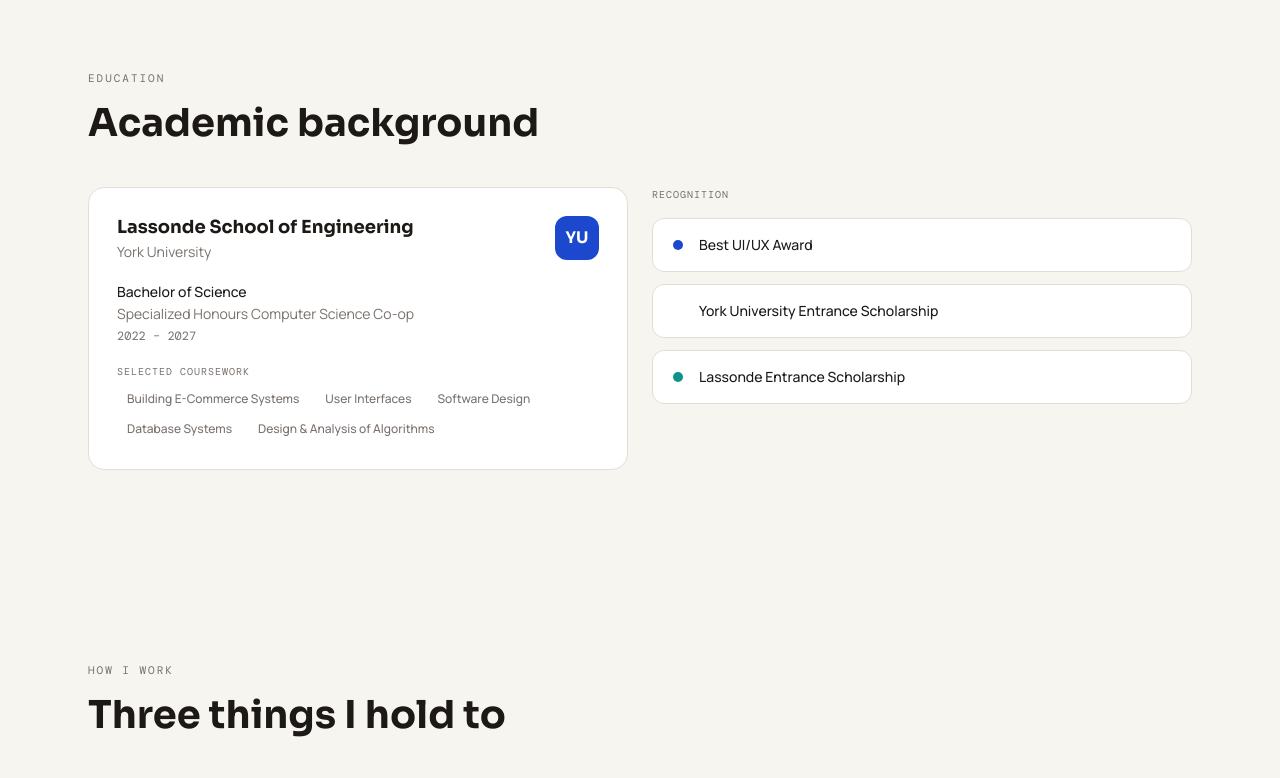
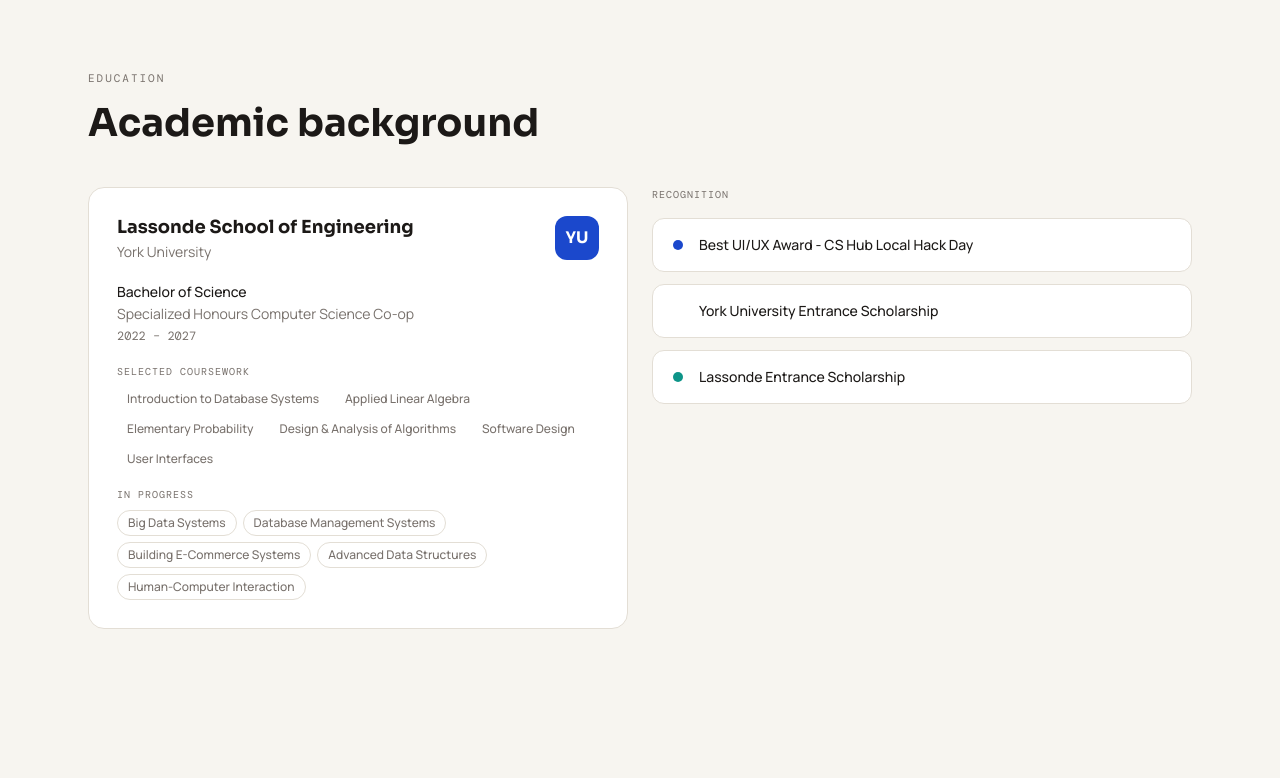
Before and after one commit to juliaobsh/julia-portfolio, a Next.js app: page / in a window 1280 px wide. Shown: the part 4332-5110 px from the top of the page. Built offline with nearby package versions, Linux system fonts and the light colour scheme; a web font is replaced by a local one.

Commit message:
Small updates and tweaks to correspond to all my public profiles

```diff
--- a/src/components/sections/Education.tsx
+++ b/src/components/sections/Education.tsx
@@ -51,6 +51,20 @@
                   </li>
                 ))}
               </ul>
+
+              <p className="mt-4 mb-2 font-mono text-[10px] uppercase tracking-widest text-muted">
+                In progress
+              </p>
+              <ul className="flex flex-wrap gap-1.5">
+                {education.upcoming.map((course) => (
+                  <li
+                    key={course}
+                    className="rounded-full border border-line px-2.5 py-1 text-xs font-medium text-muted"
+                  >
+                    {course}
+                  </li>
+                ))}
+              </ul>
             </div>
 
             <div>
--- a/src/data/experience.ts
+++ b/src/data/experience.ts
@@ -21,6 +21,7 @@
       "Authored and modified DAX measures at the report level, and configured visuals against measures already present in the shared semantic model",
       "Built and tested changes in a non-production Fabric workspace, supported QA cycles with testers, and deployed reviewed changes to production through the deployment pipeline",
       "Lead the discovery work for an enterprise survey platform migration: a 188-survey inventory, stakeholder outreach across the organization, and consolidated requirements documentation",
+      "Served as business analysis bridge between Hydro One and an external vendor on a ServiceNow integration, supporting cross-organizational requirements alignment across three organizations",
       "Automated weekly triage of 14,000–16,000 cybersecurity vulnerabilities using Excel VBA and CMDB enrichment, assigning solution owners and maintaining the tracker",
       "Maintained a monthly small-projects financial tracker by ingesting and reconciling SAP actuals, documenting the process for handover",
       "Configured contact-centre speech and text analytics topics and phrase libraries, and produced monthly application performance reporting for senior stakeholders",
@@ -45,16 +46,24 @@
   period: "2022 – 2027",
   /** Kept short and positioning-relevant — not a transcript. */
   coursework: [
+    "Introduction to Database Systems",
+    "Applied Linear Algebra",
+    "Elementary Probability",
+    "Design & Analysis of Algorithms",
+    "Software Design",
+    "User Interfaces",
+  ],
+  upcoming: [
+    "Big Data Systems",
+    "Database Management Systems",
     "Building E-Commerce Systems",
-    "User Interfaces",
-    "Software Design",
-    "Database Systems",
-    "Design & Analysis of Algorithms",
+    "Advanced Data Structures",
+    "Human-Computer Interaction",
   ],
 };
 
 export const recognition = [
-  { label: "Best UI/UX Award", accent: "accent" },
+  { label: "Best UI/UX Award - CS Hub Local Hack Day", accent: "accent" },
   { label: "York University Entrance Scholarship", accent: "violet" },
   { label: "Lassonde Entrance Scholarship", accent: "teal" },
 ] as const;
--- a/src/data/projects.ts
+++ b/src/data/projects.ts
@@ -439,7 +439,7 @@
         kind: "prose",
         heading: "Overview",
         body: [
-          "ApexAuto was a team project for a fourth-year Building E-Commerce Systems course. The goal was a full-stack marketplace where users could browse and compare electric vehicles, save favourites, configure financing, complete checkout, and review past orders — a React and TypeScript frontend against a Spring Boot REST backend and a relational data layer.",
+          "ApexAuto is a team project for a fourth-year Building E-Commerce Systems course. The goal was a full-stack marketplace where users could browse and compare electric vehicles, save favourites, configure financing, complete checkout, and review past orders — a React and TypeScript frontend against a Spring Boot REST backend and a relational data layer.",
           "I'm including it because it shows things my reporting work can't: interface design, prototyping, frontend implementation, and working through defects inside a team.",
         ],
       },
```
